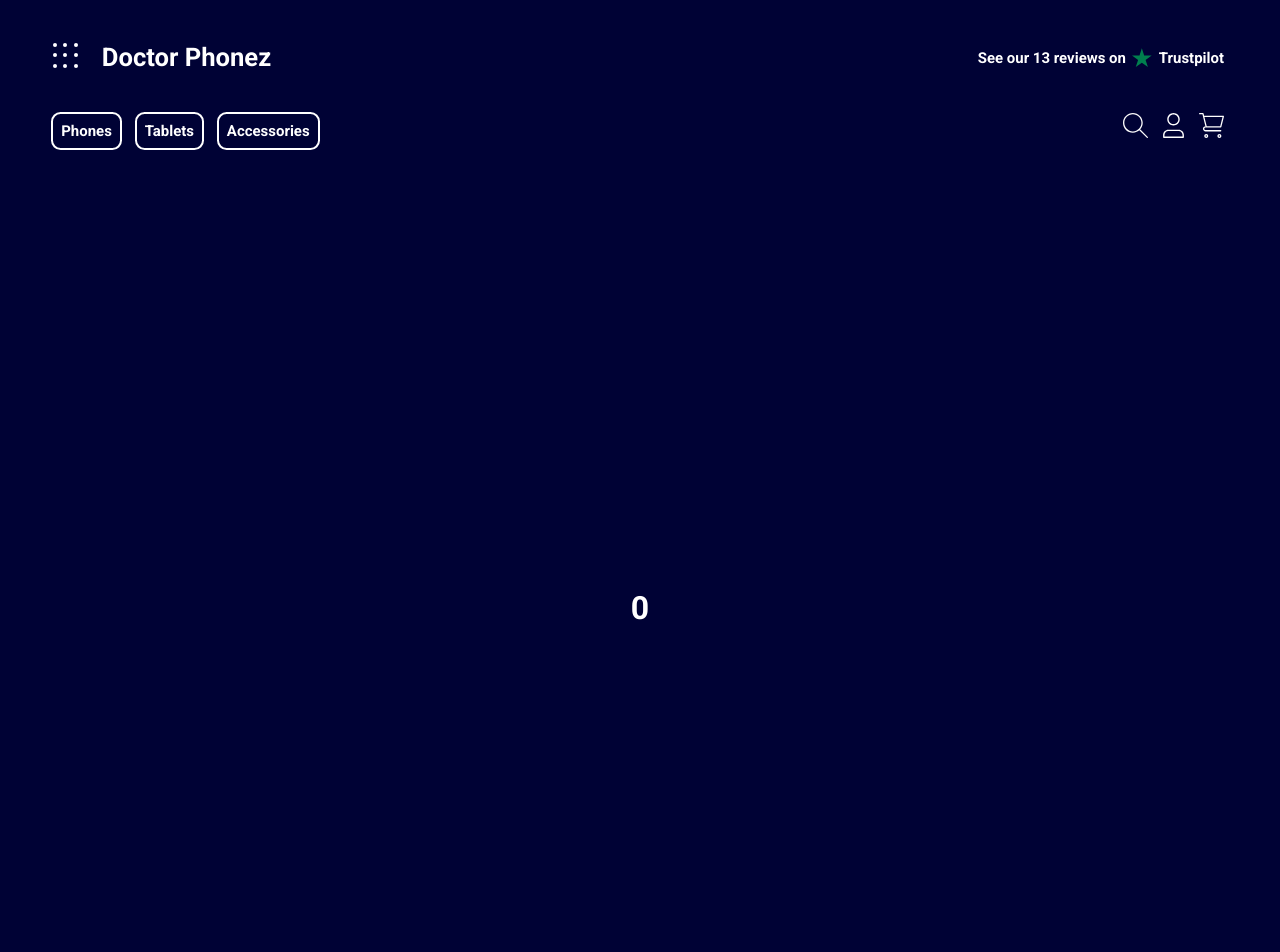
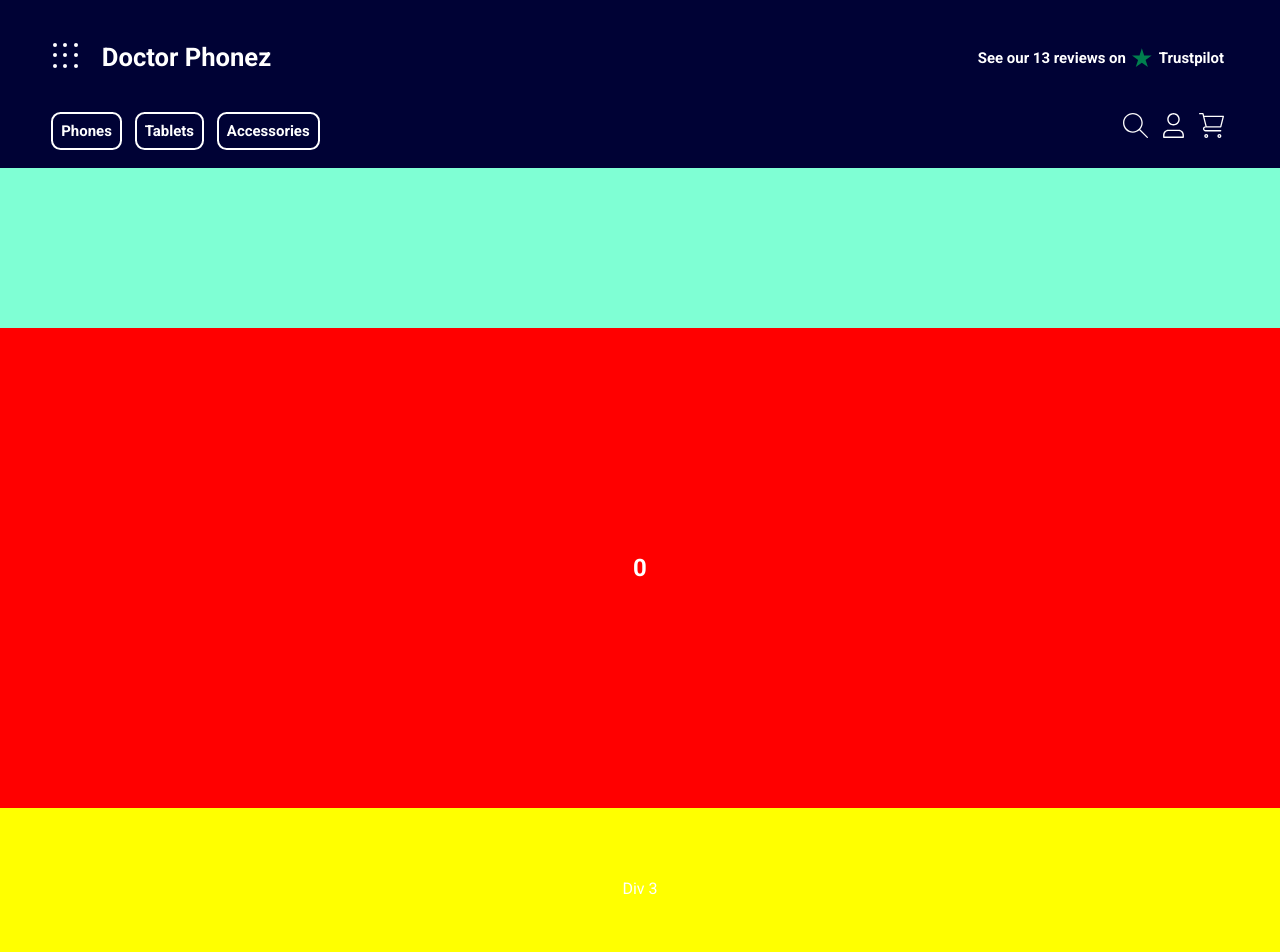
Before and after one commit to arturs706/testclient, a Next.js app: page / in a window 1280 px wide. Shown: the top 952 px of the page. Built offline with nearby package versions, Linux system fonts and the light colour scheme.

Commit message:
first-commit

```diff
--- a/app/page.js
+++ b/app/page.js
@@ -5,6 +5,7 @@ import { useState, useEffect } from 'react'
 
 
 export default function Home() {
+  const [fontSizeH1, setFontSizeH1] = useState(0)
   const [widthSize, setWidthSize] = useState(0);
   //create a function that assigns the screen width to the state so it can be returned
   const handleResize = () => {
@@ -22,11 +23,17 @@ export default function Home() {
 
   return (
     <main className={styles.main}>
-      <div className={styles.maindiv}>
-        <h1>{widthSize}</h1>
-      </div>
-      <div className={styles.maindiv}>
-      </div>
+      <section className={styles.sectionone}>
+        <div className={styles.divone}>
+          <div className={styles.maindivh1} style={{ fontSize: `${fontSizeH1}px` }}><h1>Samsung<br></br>S23 Series</h1></div>
+        </div>
+        <div className={styles.divtwo}><h1>{widthSize}</h1></div>
+        <div className={styles.divthree}>Div 3</div>
+      </section>
+
+      <div className={styles.middlediv}></div>
+
+      <section className={styles.sectiontwo}></section>
     </main>
   )
 }
--- a/app/page.module.css
+++ b/app/page.module.css
@@ -9,12 +9,57 @@
   color: white;
 }
 
-.maindiv{
+.sectionone{
   display: flex;
-  flex-direction: row;
+  flex-direction: column;
   align-items: center;
   justify-content: center;
-  height: 90vh;
+  height: 100vh;
   width: 100%;
   background-color: #000235;
 }
+.divone {
+ background-color: aquamarine;
+ width: 100%;
+ max-width: 1440px;
+ height: 20%;
+ display: flex;
+ justify-content: center;
+ align-items: center;
+}
+.divtwo {
+  background-color: red;
+  width: 100%;
+  max-width: 1440px;
+  height: 60%;
+  display: flex;
+  justify-content: center;
+  align-items: center;
+}
+
+.divthree {
+  display: flex;
+  background-color: yellow;
+  width: 100%;
+  max-width: 1440px;
+  height:20%;
+  justify-content: center;
+  align-items: center;
+}
+
+
+/* ======== */
+.middlediv {
+  display: none;
+}
+/* ======== */
+
+.sectiontwo{
+  display: flex;
+  flex-direction: column;
+  align-items: center;
+  justify-content: center;
+  height: 100vh;
+  width: 100%;
+  background-color: #6d6e86;
+}
```
Also changed, not shown: app/nav.module.css (line endings or trailing spaces).
